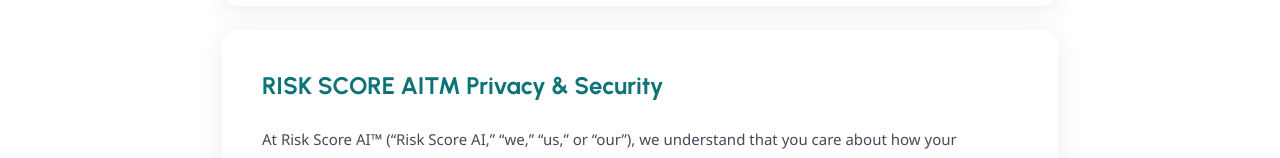
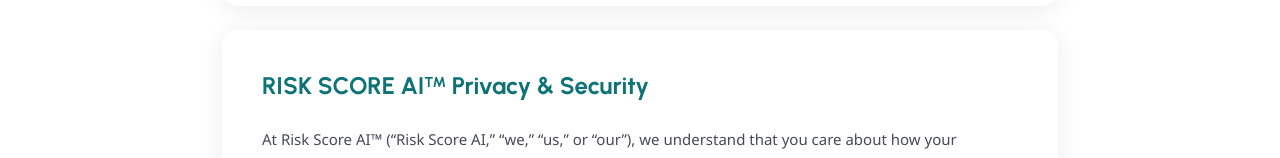
Before and after one commit to codecraftwt/RiskApp, a Next.js app: page /privacy-policy in a window 1280 px wide. Shown: the part 280-438 px from the top of the page. Built offline with nearby package versions, Linux system fonts and the light colour scheme.

Commit message:
TM font fixed

```diff
--- a/src/app/privacy-policy/page.tsx
+++ b/src/app/privacy-policy/page.tsx
@@ -146,7 +146,7 @@
             margin: "0 0 24px",
             lineHeight: 1.3,
           }}>
-            RISK SCORE AI™ Privacy & Security
+            RISK SCORE AI<sup style={{ fontSize: "0.6em", fontWeight: 700 }}>™</sup> Privacy & Security
           </h2>
 
         {/* Intro Paragraph */}
```
